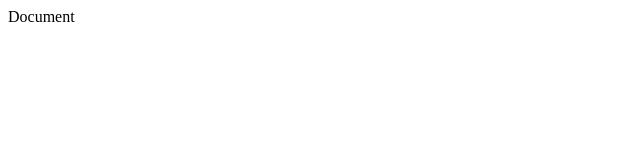
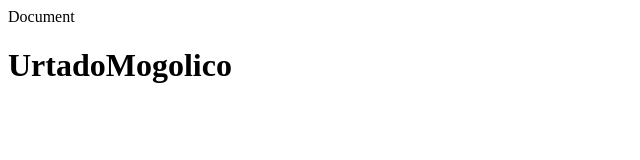
Before and after one commit to Matutee01/Proyecto, a plain HTML site: page index.html in a window 1280 px wide. Shown: the whole page, without its empty margins (0-640 px from the left). Drawn offline with Linux system fonts and the light colour scheme.

```diff
--- a/index.html
+++ b/index.html
@@ -4,6 +4,6 @@
     <tittle>Document</tittle>
 </head>
 <body>
-
+    <h1>UrtadoMogolico</h1>
 <body>
 </html>
```
